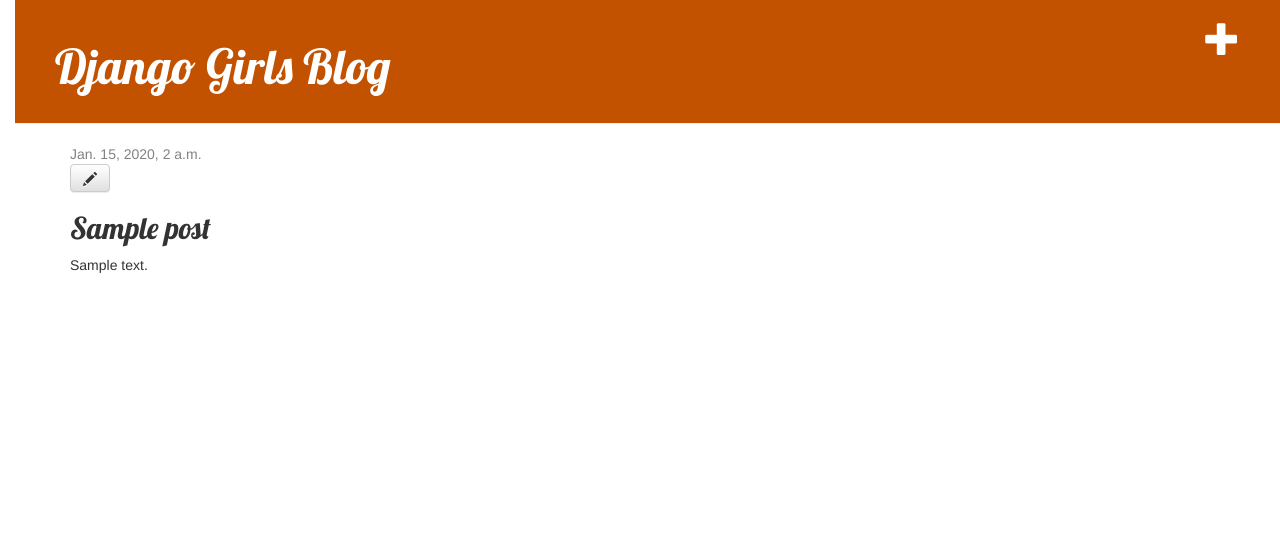
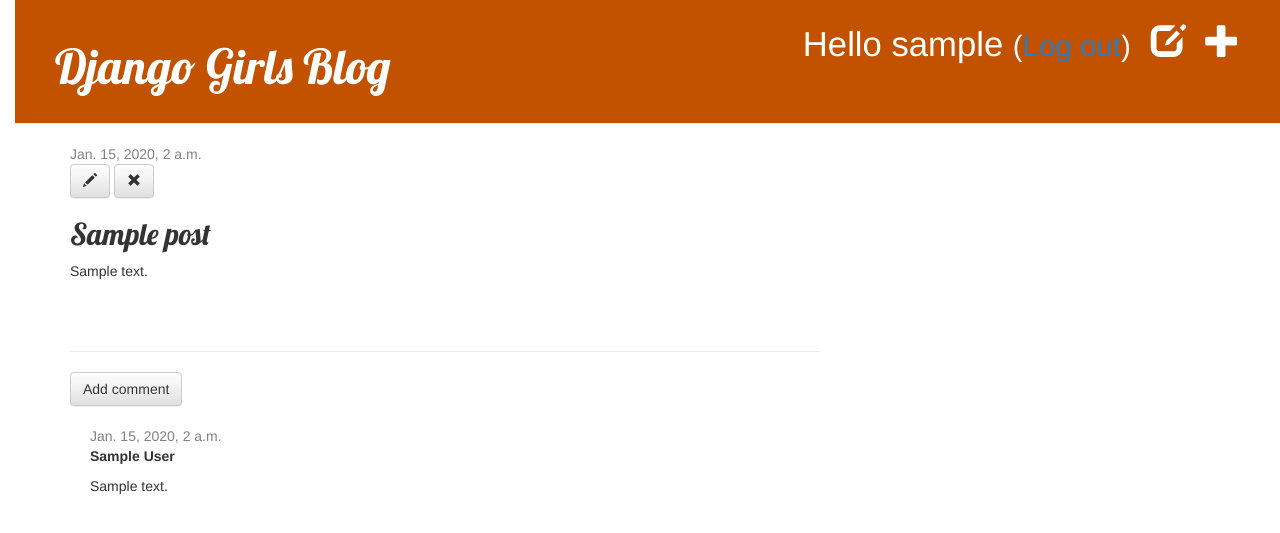
Before and after one commit to dcmealey/my-first-blog, a Django app: page /post/1/ in a window 1280 px wide. Shown: the top 533 px of the page. Run offline with Django 3.2, Linux system fonts and the light colour scheme; a user stored in the database is signed in; tables that the repository leaves empty hold one stand-in row (values such as "Sample post"); some libraries are stand-ins or nearby versions.

Commit message:
Added comments, and views & templates for comments post page & more.

```diff
--- a/blog/admin.py
+++ b/blog/admin.py
@@ -1,5 +1,6 @@
 from django.contrib import admin
-from .models import Post
+from .models import Post, Comment
 
 # Register your models here.
 admin.site.register(Post)
+admin.site.register(Comment)
--- a/blog/models.py
+++ b/blog/models.py
@@ -19,3 +19,20 @@
 
     def __str__(self):
         return self.title
+
+    def approved_comments(self):
+        return self.comments.filter(approved_comment=True)
+
+class Comment(models.Model):
+    post = models.ForeignKey('blog.Post', on_delete=models.CASCADE, related_name='comments')
+    author = models.CharField(max_length=200)
+    text = models.TextField()
+    created_date = models.DateTimeField(default=timezone.now)
+    approved_comment = models.BooleanField(default=False)
+
+    def approve(self):
+        self.approved_comment = True
+        self.save()
+
+    def __str__(self):
+        return self.text
--- a/blog/static/css/blog.css
+++ b/blog/static/css/blog.css
@@ -53,3 +53,7 @@
 .post h2 a, .post h2 a:visited {
     color: #000000;
 }
+
+.comment {
+    margin: 20px 0px 20px 20px;
+}
--- a/blog/templates/blog/base.html
+++ b/blog/templates/blog/base.html
@@ -1,4 +1,5 @@
 {% load static %}
+<!DOCTYPE html>
 <html>
     <head>
         <title>Django Girls blog</title>
@@ -10,9 +11,13 @@
     <body>
         <div class="page-header">
             {% if user.is_authenticated %}
-            <a href="{% url 'post_new' %}" class="top-menu"><span class="glyphicon glyphicon-plus"></span></a>
+                <a href="{% url 'post_new' %}" class="top-menu"><span class="glyphicon glyphicon-plus"></span></a>
+                <a href="{% url 'post_draft_list' %}" class="top-menu"><span class="glyphicon glyphicon-edit"></span></a>
+                <p class="top-menu">Hello {{ user.username }} <small>(<a href="{% url 'logout' %}">Log out</a>)</small></p>
+            {% else %}
+                <a href="{% url 'login' %}" class="top-menu"><span class="glyphicon glyphicon-lock"></span></a>
             {% endif %}
-            <h1><a href="/">Django Girls Blog</a></h1>
+                <h1><a href="/">Django Girls Blog</a></h1>
         </div>
         <div class="content container">
             <div class="row">
--- a/blog/templates/blog/post_detail.html
+++ b/blog/templates/blog/post_detail.html
@@ -3,12 +3,34 @@
 {% block content %}
     <div class="post">
         {% if post.published_date %}
-            <div class="date">
-                {{ post.published_date }}
-            </div>
-        {% endif %}
+        <div class="date">
+            {{ post.published_date }}
+        </div>
+        {% else %}
+        <a class="btn btn-default" href="{% url 'post_publish' pk=post.pk %}">Publish</a>
+    {% endif %}
         <a class="btn btn-default" href="{% url 'post_edit' pk=post.pk %}"><span class="glyphicon glyphicon-pencil"></span></a>
+        <a class="btn btn-default" href="{% url 'post_remove' pk=post.pk %}"><span class="glyphicon glyphicon-remove"></span></a>
         <h2>{{ post.title }}</h2>
         <p>{{ post.text|linebreaksbr }}</p>
     </div>
+    <hr>
+    <a class="btn btn-default" href="{% url 'add_comment_to_post' pk=post.pk %}">Add comment</a>
+    {% for comment in post.comments.all %}
+        {% if user.is_authenticated or comment.approved_comment %}
+        <div class="comment">
+            <div class="date">
+                {{ comment.created_date }}
+                {% if not comment.approved_comment %}
+                    <a class="btn btn-default" href="{% url 'comment_remove' pk=comment.pk %}"><span class="glyphicon glyphicon-remove"></span></a>
+                    <a class="btn btn-default" href="{% url 'comment_approve' pk=comment.pk %}"><span class="glyphicon glyphicon-ok"></span></a>
+                {% endif %}
+            </div>
+            <strong>{{ comment.author }}</strong>
+            <p>{{ comment.text|linebreaks }}</p>
+        </div>
+        {% endif %}
+    {% empty %}
+        <p>No comments here yet :(</p>
+    {% endfor %}
 {% endblock %}
--- a/blog/templates/blog/post_list.html
+++ b/blog/templates/blog/post_list.html
@@ -8,6 +8,7 @@
             </div>
             <h2><a href="{% url 'post_detail' pk=post.pk %}">{{ post.title }}</a></h2>
             <p>{{ post.text|linebreaksbr }}</p>
+            <a href="{% url 'post_detail' pk=post.pk %}">Comments: {{ post.approved_comments.count }}</a>
         </div>
     {% endfor %}
 {% endblock %}
--- a/blog/urls.py
+++ b/blog/urls.py
@@ -1,4 +1,6 @@
-from django.urls import path
+from django.urls import path, include
+from django.views.generic.base import TemplateView
+from django.contrib import admin
 from . import views
 
 urlpatterns = [
@@ -6,4 +8,12 @@
     path('post/<int:pk>/', views.post_detail, name='post_detail'),
     path('post/new/', views.post_new, name='post_new'),
     path('post/<int:pk>/edit/', views.post_edit, name='post_edit'),
+    path('accounts/', include('django.contrib.auth.urls')),
+    path('', TemplateView.as_view(template_name='home.html'), name='home'),
+    path('drafts/', views.post_draft_list, name='post_draft_list'),
+    path('post/<pk>/publish/', views.post_publish, name='post_publish'),
+    path('post/<pk>/remove/', views.post_remove, name='post_remove'),
+    path('post/<int:pk>/comment/', views.add_comment_to_post, name='add_comment_to_post'),
+    path('comment/<int:pk>/approve/', views.comment_approve, name='comment_approve'),
+    path('comment/<int:pk>/remove/', views.comment_remove, name='comment_remove'),
 ]
--- a/blog/views.py
+++ b/blog/views.py
@@ -1,7 +1,8 @@
 from django.shortcuts import render, get_object_or_404, redirect
 from django.utils import timezone
-from .models import Post
-from .forms import PostForm
+from django.contrib.auth.decorators import login_required
+from .models import Post, Comment
+from .forms import PostForm, CommentForm
 
 
 
@@ -14,19 +15,20 @@
     post = get_object_or_404(Post, pk=pk)
     return render(request, 'blog/post_detail.html', {'post': post})
 
+@login_required
 def post_new(request):
     if request.method == "POST":
         form = PostForm(request.POST)
         if form.is_valid():
             post = form.save(commit=False)
             post.author = request.user
-            post.published_date = timezone.now()
             post.save()
             return redirect('post_detail', pk=post.pk)
     else:
         form = PostForm()
     return render(request, 'blog/post_edit.html', {'form': form})
 
+@login_required
 def post_edit(request, pk):
     post = get_object_or_404(Post, pk=pk)
     if request.method == "POST":
@@ -34,9 +36,55 @@
         if form.is_valid():
             post = form.save(commit=False)
             post.author = request.user
-            post.published_date = timezone.now()
             post.save()
             return redirect('post_detail', pk=post.pk)
     else:
         form = PostForm(instance=post)
     return render(request, 'blog/post_edit.html', {'form': form})
+
+@login_required
+def post_draft_list(request):
+    posts = Post.objects.filter(published_date__isnull=True).order_by('created_date')
+    return render(request, 'blog/post_draft_list.html', {'posts': posts})
+
+@login_required
+def post_publish(request, pk):
+    post = get_object_or_404(Post, pk=pk)
+    post.publish()
+    return redirect('post_detail', pk=pk)
+
+def publish(self):
+    self.published_date = timezone.now()
+    self.save()
+
+@login_required
+def post_remove(request, pk):
+    post = get_object_or_404(Post, pk=pk)
+    post.delete()
+    return redirect('post_list')
+
+
+def add_comment_to_post(request, pk):
+    post = get_object_or_404(Post, pk=pk)
+    if request.method == "POST":
+        form = CommentForm(request.POST)
+        if form.is_valid():
+            comment = form.save(commit=False)
+            comment.post = post
+            comment.save()
+            return redirect('post_detail', pk=post.pk)
+    else:
+        form = CommentForm()
+    return render(request, 'blog/add_comment_to_post.html', {'form': form})
+
+@login_required
+def comment_approve(request, pk):
+    comment = get_object_or_404(Comment, pk=pk)
+    comment.approve()
+    return redirect('post_detail', pk=comment.post.pk)
+
+@login_required
+def comment_remove(request, pk):
+    comment = get_object_or_404(Comment, pk=pk)
+    comment.delete()
+    return redirect('post_detail', pk=comment.post.pk)
--- a/mysite/settings.py
+++ b/mysite/settings.py
@@ -55,7 +55,7 @@
 TEMPLATES = [
     {
         'BACKEND': 'django.template.backends.django.DjangoTemplates',
-        'DIRS': [],
+        'DIRS': [os.path.join(BASE_DIR, 'templates')],
         'APP_DIRS': True,
         'OPTIONS': {
             'context_processors': [
@@ -123,3 +123,5 @@
 STATIC_ROOT = os.path.join(BASE_DIR, 'static')
 
 ALLOWED_HOSTS = ['127.0.0.1', '.pythonanywhere.com']
+
+LOGIN_REDIRECT_URL = '/'
--- a/mysite/urls.py
+++ b/mysite/urls.py
@@ -15,8 +15,13 @@
 """
 from django.contrib import admin
 from django.urls import path, include
+from django.contrib.auth import views
+
 
 urlpatterns = [
     path('admin/', admin.site.urls),
+    path('accounts/login/', views.LoginView.as_view(), name='login'),
+    path('accounts/logout/', views.LogoutView.as_view(next_page='/'), name='logout'),
     path('', include('blog.urls')),
+
 ]
```
Also changed, not shown: blog/forms.py (+7 -1 lines), blog/templates/blog/add_comment_to_post.html (added, +9 -0 lines), blog/templates/blog/home.html (added, +12 -0 lines), blog/templates/blog/post_draft_list.html (added, +11 -0 lines), blog/templates/home.html (added, +12 -0 lines), blog/templates/registration/login.html (added, +24 -0 lines), blog/migrations/0002_comment.py (added).
